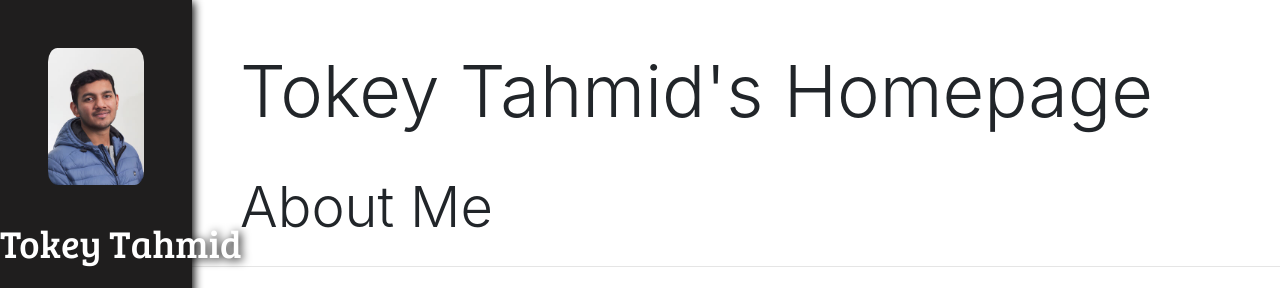
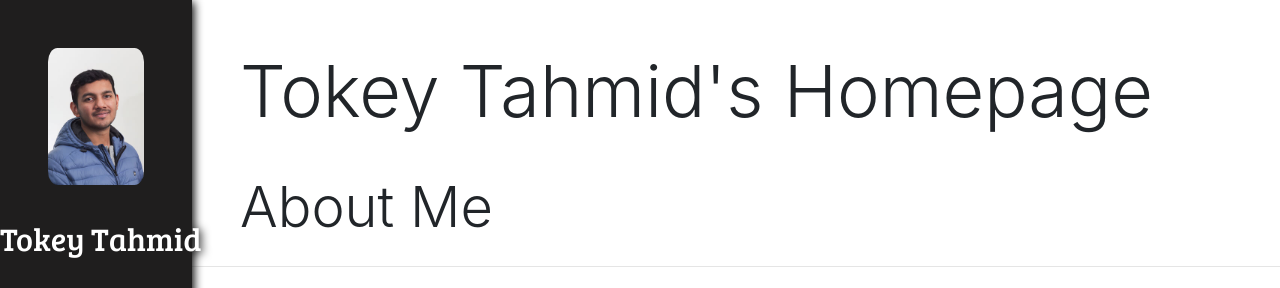
Before and after one commit to tokey-tahmid/tokey-tahmid.github.io, a plain HTML site: page index.html in a window 1280 px wide. Shown: the top 288 px of the page. Drawn offline with nearby package versions, Linux system fonts and the light colour scheme; files that its build step writes are made by us from their sources; some icons are missing; files whose address does not match are found by name; a web font is replaced by a local one.

Commit message:
Update index.html

```diff
--- a/index.html
+++ b/index.html
@@ -45,7 +45,7 @@
         <div class="text-center">
           <img class="author-img" src="./portrait2.jpg" />
           <a class="navbar-brand" href="./index.html">
-            <h3 style="font-size: 3vw">Tokey Tahmid</h3>
+            <h3 style="font-size: 2.5vw">Tokey Tahmid</h3>
           </a>
         </div>
         <ul class="navbar-nav text-center padding-topo">
```
